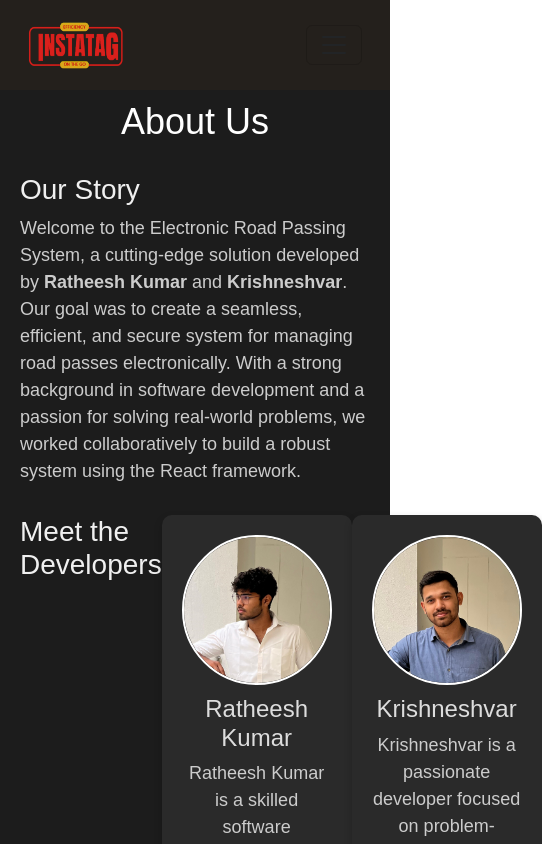
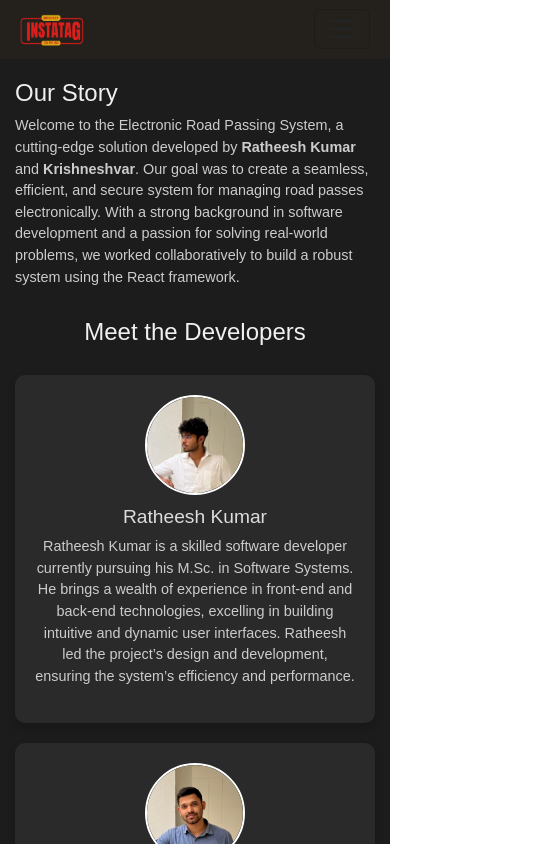
Before and after one commit to Krishneshvar/InstaTag, a React (Vite) app in the folder ERPS/: page /AboutUs in a window 390 px wide. Shown: the top 844 px of the page, 542 px wide, since content can reach past the window. Built offline with nearby package versions, Linux system fonts and the light colour scheme; a web font is replaced by a local one.

Commit message:
About US and nav bar is made responsive!

```diff
--- a/ERPS/src/Components/AboutUs/AboutUs.css
+++ b/ERPS/src/Components/AboutUs/AboutUs.css
@@ -1,69 +1,134 @@
+/* Container for the entire About Us page */
 .about-container {
   padding: 20px;
   padding-top: 100px;
   max-width: 1500px;
+  margin: 0 auto;
   font-family: 'Arial', sans-serif;
-    background-color: #1c1c1c; /* Dark background */
-    color: #f0f0f0; /* Light text for contrast */
+  background-color: #1c1c1c;
+  color: #f0f0f0;
 }
 
+/* Centered page title */
 .page-title {
   text-align: center;
-    font-size: 36px;
+  font-size: 2.25rem;
   margin-bottom: 20px;
-    color: #fff; /* White title */
+  color: #fff;
 }
 
+/* Responsive margins for sections */
 .about-content,
 .developers,
 .tech-used {
   margin: 30px 0;
 }
 
+/* Developer section with responsive layout */
 .developers {
   display: flex;
+  flex-wrap: wrap;
   justify-content: space-around;
+  gap: 20px;
+}
+
+/* Individual developer card styling */
+.developer-card {
+  text-align: center;
+  max-width: 350px;
+  background-color: #2a2a2a;
+  padding: 20px;
+  border-radius: 10px;
+  box-shadow: 0px 4px 8px rgba(0, 0, 0, 0.2);
+  flex: 1 1 300px; /* Responsive width */
+}
+
+/* Circular developer photos with proper aspect ratio */
+.developer-photo {
+  width: 150px;
+  height: 150px;
+  border-radius: 50%;
+  margin-bottom: 10px;
+  object-fit: cover;
+  border: 2px solid #fff;
+}
+
+/* Headings and paragraph styling */
+h2 {
+  font-size: 2rem;
+  color: #f0f0f0;
+}
+
+h3 {
+  font-size: 1.5rem;
+  color: #ddd;
+}
+
+p {
+  font-size: 1rem;
+  color: #ccc;
+}
+
+/* Technologies list styling */
+ul {
+  list-style-type: square;
+  margin-left: 20px;
+}
+
+ul li {
+  font-size: 1rem;
+}
+
+/* Media query for tablets and smaller screens */
+@media (max-width: 768px) {
+  .about-container {
+    padding-top: 50px;
+    padding: 15px;
+  }
+
+  .page-title {
+    font-size: 2rem;
+  }
+
+  h2 {
+    font-size: 1.75rem;
+  }
+
+  h3 {
+    font-size: 1.25rem;
   }
 
   .developer-card {
-    text-align: center;
-    max-width: 350px;
-    background-color: #2a2a2a; /* Dark card background */
-    padding: 20px;
-    border-radius: 10px;
-    box-shadow: 0px 4px 8px rgba(0, 0, 0, 0.2); /* Subtle shadow effect */
+    max-width: 100%;
+    flex: 1 1 100%; /* Full width for smaller screens */
   }
 
   .developer-photo {
-    width: 150px; /* Increase size for better visibility */
-    height: 150px; /* Keep it square */
-    border-radius: 50%; /* Circular shape */
-    margin-bottom: 10px;
-    object-fit: cover; /* Ensures the image is scaled and cropped properly */
-    border: 2px solid #fff; /* Optional white border around the photo */
+    width: 120px;
+    height: 120px;
+  }
+}
+
+/* Media query for mobile screens */
+@media (max-width: 480px) {
+  .page-title {
+    font-size: 1.75rem;
   }
 
   h2 {
-    font-size: 28px;
-    color: #f0f0f0; /* Light color for headings */
+    font-size: 1.5rem;
   }
 
   h3 {
-    font-size: 24px;
-    color: #ddd; /* Light color for sub-headings */
+    font-size: 1.2rem;
   }
 
-  p {
-    font-size: 18px;
-    color: #ccc; /* Light grey for better readability */
+  p, ul li {
+    font-size: 0.9rem;
   }
 
-  ul {
-    list-style-type: square;
-    margin-left: 20px;
-    color: #ccc; /* Light grey for list items */
+  .developer-photo {
+    width: 100px;
+    height: 100px;
   }
-
-  ul li {
-    font-size: 18px;
 }
--- a/ERPS/src/Components/Navbar/Navbar.css
+++ b/ERPS/src/Components/Navbar/Navbar.css
@@ -1,3 +1,4 @@
+/* Navbar styles */
 nav {
     background-color: transparent;
   }
@@ -22,10 +23,7 @@ nav {
     background-color: black !important;
   }
 
-.navtag {
-    margin-top: 0;
-}
-
+  /* Navbar link styles */
   .navbar a, .navbar a:visited {
     text-decoration: none;
     color: white !important;
@@ -36,7 +34,7 @@ nav {
     color: yellow;
   }
 
-/* Account Google Icon */
+  /* Google account icon styles */
   .material-symbols-outlined {
     font-variation-settings:
       'FILL' 0,
@@ -45,23 +43,21 @@ nav {
       'opsz' 20;
   }
 
-/* Custom styles */
+  /* Logo styles */
   .logo {
     height: 3rem;
     width: 6rem;
     mix-blend-mode: difference;
   }
+
+  /* Modal styles */
   .modal-dialog {
-    max-width: 500px;
+    max-width: 90%; /* Makes it responsive on smaller screens */
     margin: 100px auto;
-}
-
-.modal-content {
-    padding: 20px;
-}
-.modal-dialog {
-    max-width: 500px;
-    margin: 100px auto;
+    padding: 1rem;
+    border-radius: 8px;
+    background-color: #fff;
+    box-shadow: 0 4px 8px rgba(0, 0, 0, 0.2);
   }
 
   .modal-content {
@@ -73,14 +69,8 @@ nav {
     border: none;
     cursor: pointer;
   }
-.navbar {
-    transition: background-color 0.3s ease;
-}
 
-.navbar.scrolled {
-    background-color: #333; /* Dark background when scrolled */
-}
-
+  /* Modal overlay */
   .modal {
     position: fixed;
     top: 0;
@@ -92,12 +82,7 @@ nav {
     align-items: center;
   }
 
-.modal-dialog {
-    background-color: #fff;
-    border-radius: 8px;
-    box-shadow: 0 4px 8px rgba(0, 0, 0, 0.2);
-}
-
+  /* Button styles */
   .btn-secondary {
     background-color: #00D1B2;
     color: #ffffff;
@@ -121,9 +106,64 @@ nav {
     border-radius: 1rem;
     border: none;
   }
+
+  /* Custom link styles */
   .nav-link.items {
     color: #000;
     text-decoration: none;
     margin-right: 20px;
     font-size: 18px;
   }
+
+
+  /* Media Queries for responsiveness */
+
+  /* Adjust navbar padding and text size on smaller screens */
+  @media (max-width: 768px) {
+    .navbar {
+      padding: 0.5rem;
+      font-size: 16px;
+    }
+
+    .nav-link.items {
+      font-size: 16px;
+      margin-right: 10px;
+    }
+
+    .logo {
+      height: 2.5rem;
+      width: 5rem;
+    }
+  }
+
+  /* Adjust for small mobile devices */
+  @media (max-width: 480px) {
+    .navbar {
+      padding: 0.5rem;
+      font-size: 14px;
+    }
+
+    .nav-link.items {
+      font-size: 14px;
+      margin-right: 5px;
+    }
+
+    .logo {
+      height: 2rem;
+      width: 4rem;
+    }
+
+    .modal-dialog {
+      max-width: 95%; /* Make modal fill more screen space on mobile */
+      padding: 0.5rem;
+    }
+
+    .btn-secondary, .reg {
+      padding: 0.5rem 1rem;
+      font-size: 14px;
+    }
+
+    .material-symbols-outlined {
+      font-size: 18px;
+    }
+  }
```
Lines whose indentation alone changed are shown as unchanged.
